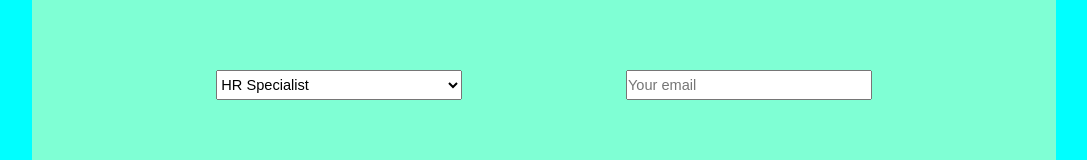
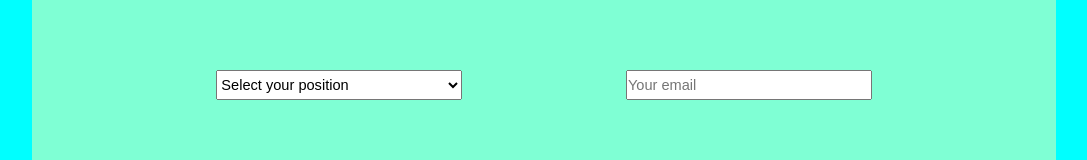
Before and after one commit to resufer/evil-forms, a React (Create React App) app: page / in a window 1280 px wide. Shown: the part 267-427 px from the top of the page, without its empty margins (96-1183 px from the left). Built offline with nearby package versions, Linux system fonts and the light colour scheme.

Commit message:
Update Position.jsx

```diff
--- a/src/Position/Position.jsx
+++ b/src/Position/Position.jsx
@@ -5,6 +5,7 @@ function Position() {
   return (
     <div className='position'>
       <select size='1' required>
+        <option disabled selected>Select your position</option>
         <option>HR Specialist</option>
         <option>Junior FrontEnd</option>
         <option>Junior BackEnd</option>
```
